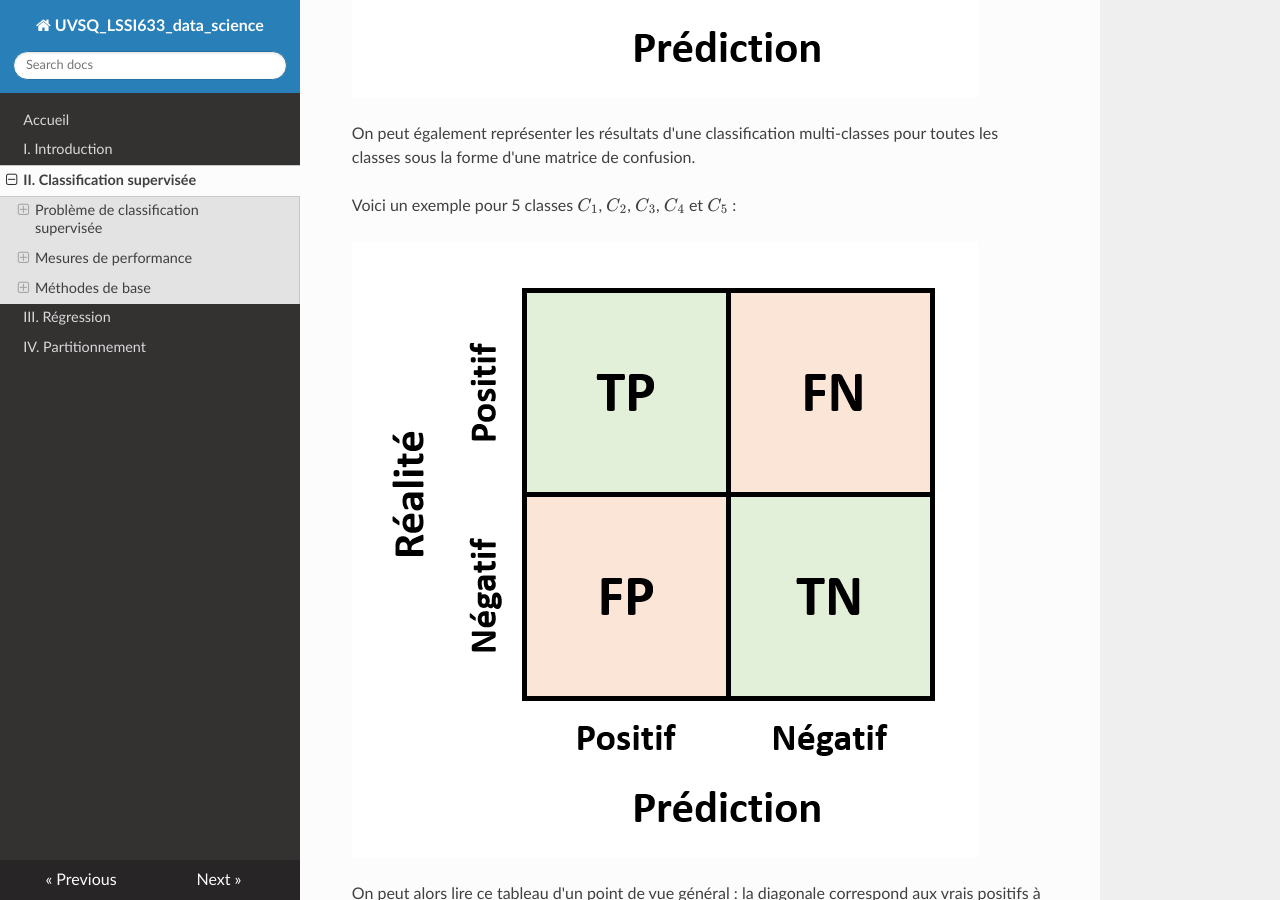
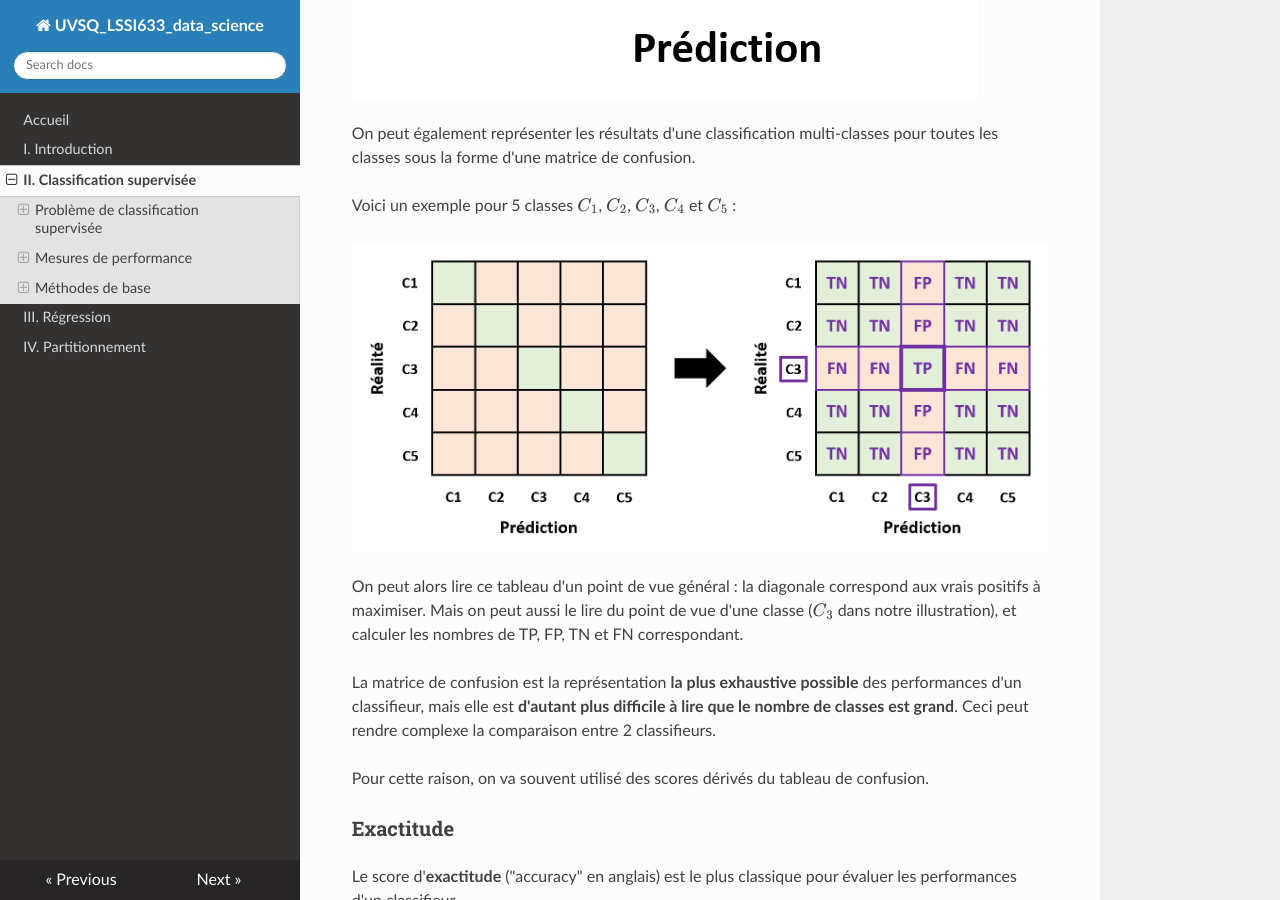
Before and after one commit to NicOudart/UVSQ_LSSI633_data_science, an MkDocs documentation site: the page built from docs/Chap2_Classification_supervisee.md, in a window 1280 px wide and 900 px high, scrolled down 5505 px. Built offline with MkDocs 1.6.1, drawn with Linux system fonts in a browser that asks for light colours; nearby versions of some CDN libraries.

Commit message:
-Minor fix in Chapter 2.

```diff
--- a/docs/Chap2_Classification_supervisee.md
+++ b/docs/Chap2_Classification_supervisee.md
@@ -142,7 +142,7 @@ On peut également représenter les résultats d'une classification multi-classe
 
 Voici un exemple pour 5 classes $C_1$, $C_2$, $C_3$, $C_4$ et $C_5$ :
 
-![Matrice de confusion binaire](img/Chap2_matrice_de_confusion_binaire.png)
+![Matrice de confusion binaire](img/Chap2_matrice_de_confusion_multiclasses.png)
 
 On peut alors lire ce tableau d'un point de vue général : la diagonale correspond aux vrais positifs à maximiser.
 Mais on peut aussi le lire du point de vue d'une classe ($C_3$ dans notre illustration), et calculer les nombres de TP, FP, TN et FN correspondant.
```
